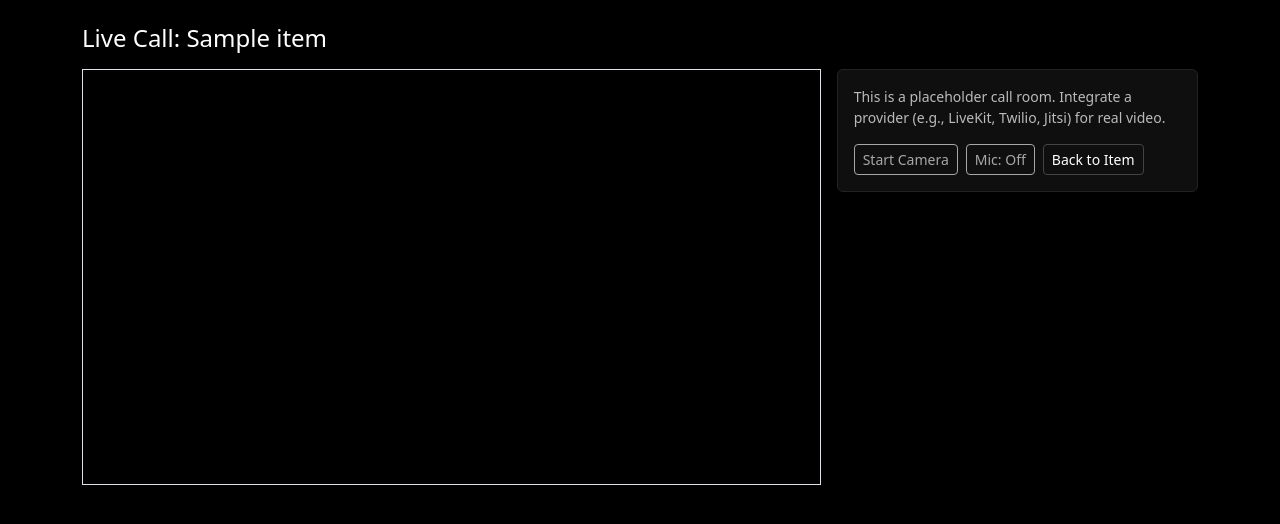
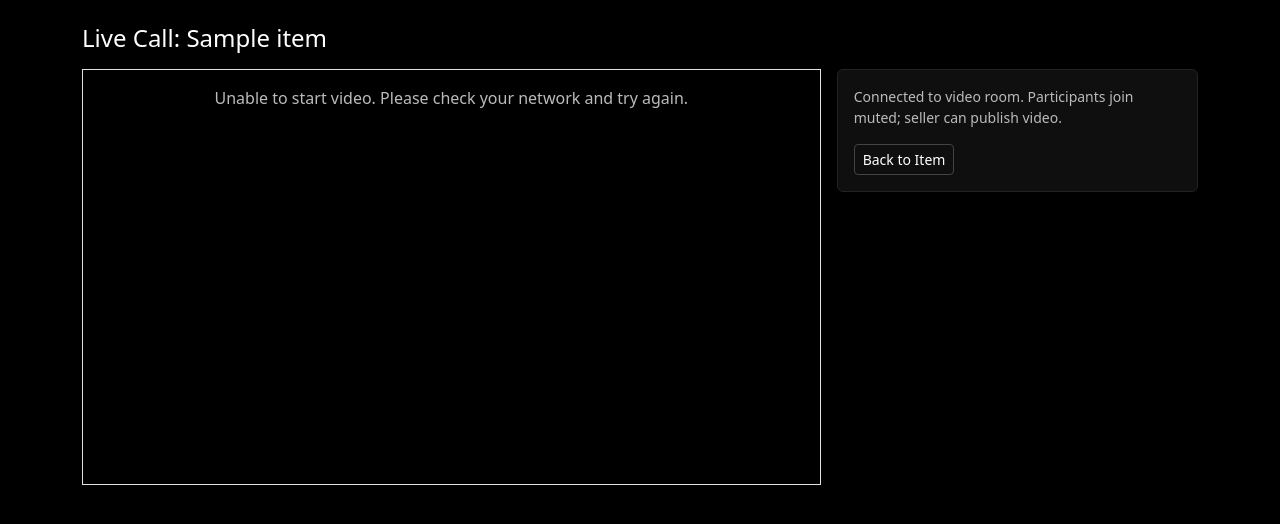
Before and after one commit to pushpendr-7/Auction_site.07, a Django app: template templates/auctions/call.html in a window 1280 px wide. Shown: the part 56-580 px from the top of the page. Run offline with Django 3.2, Linux system fonts and the light colour scheme; the template is opened without the code that fills it: most values are stand-ins (such as "Sample title", 1, 10 or a date in 2020); some libraries are stand-ins or nearby versions.

Commit message:
feat: Integrate Jitsi Meet for live video calls (#8)
Co-authored-by: Cursor Agent <cursoragent@cursor.com>
Co-authored-by: akkey8501 <akkey8501@gmail.com>

```diff
--- a/templates/auctions/call.html
+++ b/templates/auctions/call.html
@@ -4,59 +4,52 @@
 <h1 class="h4 mb-3">Live Call: {{ item.title }}</h1>
 <div class="row g-3">
   <div class="col-md-8">
-    <div class="ratio ratio-16x9 bg-black d-flex align-items-center justify-content-center border border-1">
-      <video id="localVideo" autoplay playsinline muted class="w-100 h-100"></video>
+    <div class="ratio ratio-16x9 bg-black border border-1">
+      <div id="jitsiContainer" class="w-100 h-100"></div>
     </div>
   </div>
   <div class="col-md-4">
     <div class="card">
       <div class="card-body">
-        <p class="small text-muted">This is a placeholder call room. Integrate a provider (e.g., LiveKit, Twilio, Jitsi) for real video.</p>
-        <div class="d-flex gap-2">
-          {% if is_owner %}
-            <button id="startBtn" class="btn btn-outline-light btn-sm">Start Camera</button>
-          {% else %}
-            <button id="startBtn" class="btn btn-outline-light btn-sm" disabled title="Only seller can enable camera">Start Camera</button>
-          {% endif %}
-          <button id="micBtn" class="btn btn-outline-light btn-sm" disabled>Mic: Off</button>
-          <a href="/items/{{ item.pk }}/" class="btn btn-outline-secondary btn-sm">Back to Item</a>
-        </div>
+        <p class="small text-muted">Connected to video room. Participants join muted; seller can publish video.</p>
+        <div class="d-flex gap-2"><a href="/items/{{ item.pk }}/" class="btn btn-outline-secondary btn-sm">Back to Item</a></div>
       </div>
     </div>
   </div>
 </div>
+<script src="https://meet.jit.si/external_api.js"></script>
 <script>
-(async function(){
-  const startBtn = document.getElementById('startBtn');
-  const localVideo = document.getElementById('localVideo');
-  const micBtn = document.getElementById('micBtn');
-  async function startCam(){
-    try {
-      const constraints = { video: true, audio: true };
-      // Only owner can publish camera; others receive-only in placeholder
-      {% if not is_owner %}
-      constraints.video = false;
-      {% endif %}
-      const stream = await navigator.mediaDevices.getUserMedia(constraints);
-      localVideo.srcObject = stream;
-      // Enable mic toggle
-      micBtn.disabled = false;
-      let micEnabled = true;
-      function updateMic(){
-        const tracks = stream.getAudioTracks();
-        tracks.forEach(t => t.enabled = micEnabled);
-        micBtn.textContent = `Mic: ${micEnabled ? 'On' : 'Off'}`;
-      }
-      updateMic();
-      micBtn.addEventListener('click', () => {
-        micEnabled = !micEnabled;
-        updateMic();
-      });
-    } catch (e) {
-      alert('Camera/mic permission denied.');
+(function(){
+  var domain = 'meet.jit.si';
+  var roomName = 'auction-item-{{ item.pk }}';
+  var userName = "{{ user.username|default:'Guest'|escapejs }}";
+  var isOwner = {% if is_owner %}true{% else %}false{% endif %};
+
+  var options = {
+    roomName: roomName,
+    parentNode: document.getElementById('jitsiContainer'),
+    width: '100%',
+    height: '100%',
+    userInfo: { displayName: userName },
+    configOverwrite: {
+      prejoinConfig: { enabled: false },
+      startWithAudioMuted: !isOwner,
+      startWithVideoMuted: !isOwner
     }
+  };
+
+  try {
+    // eslint-disable-next-line no-undef
+    var api = new JitsiMeetExternalAPI(domain, options);
+    if (!isOwner) {
+      api.executeCommand('toggleAudio');
+      api.executeCommand('toggleVideo');
+    }
+  } catch (err) {
+    console.error('Failed to load video room', err);
+    var c = document.getElementById('jitsiContainer');
+    if (c) c.innerHTML = '<div class="text-center text-muted p-3">Unable to start video. Please check your network and try again.</div>';
   }
-  startBtn.addEventListener('click', startCam);
 })();
 </script>
 {% endblock %}
```
